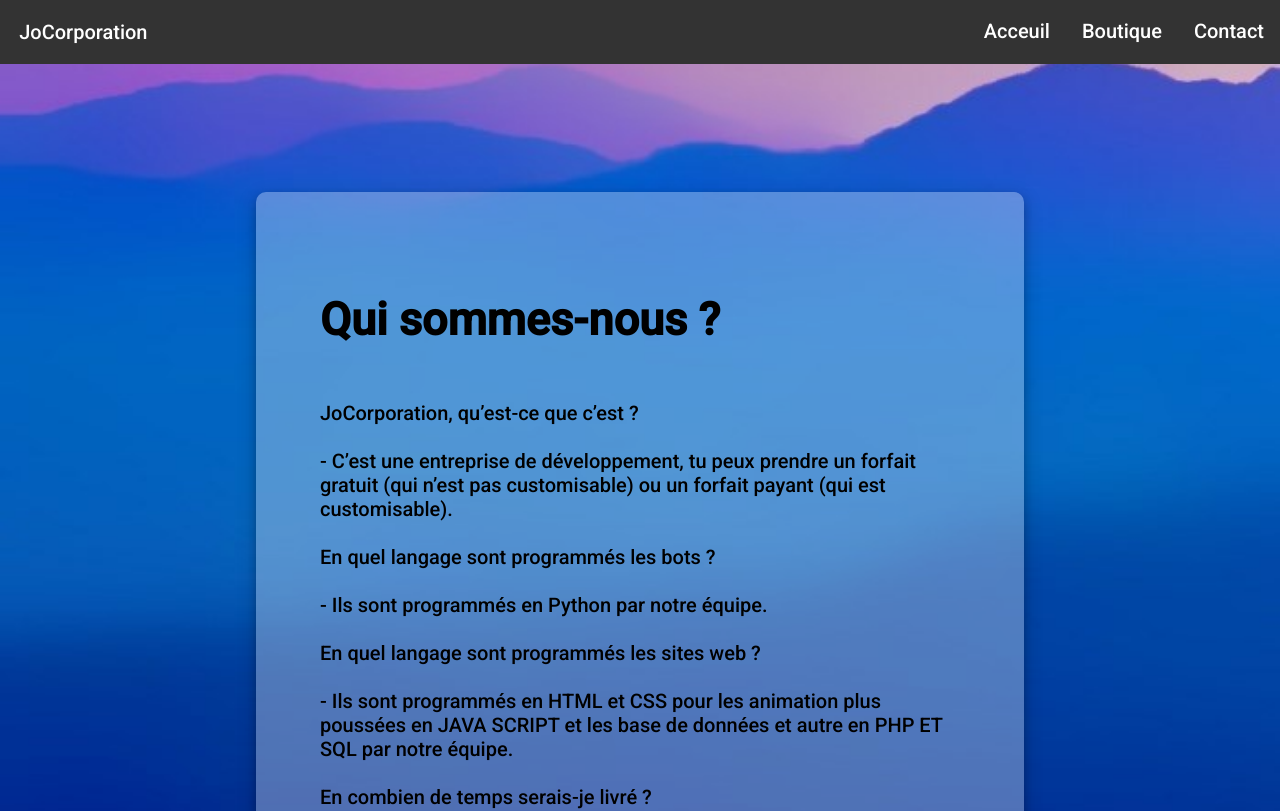
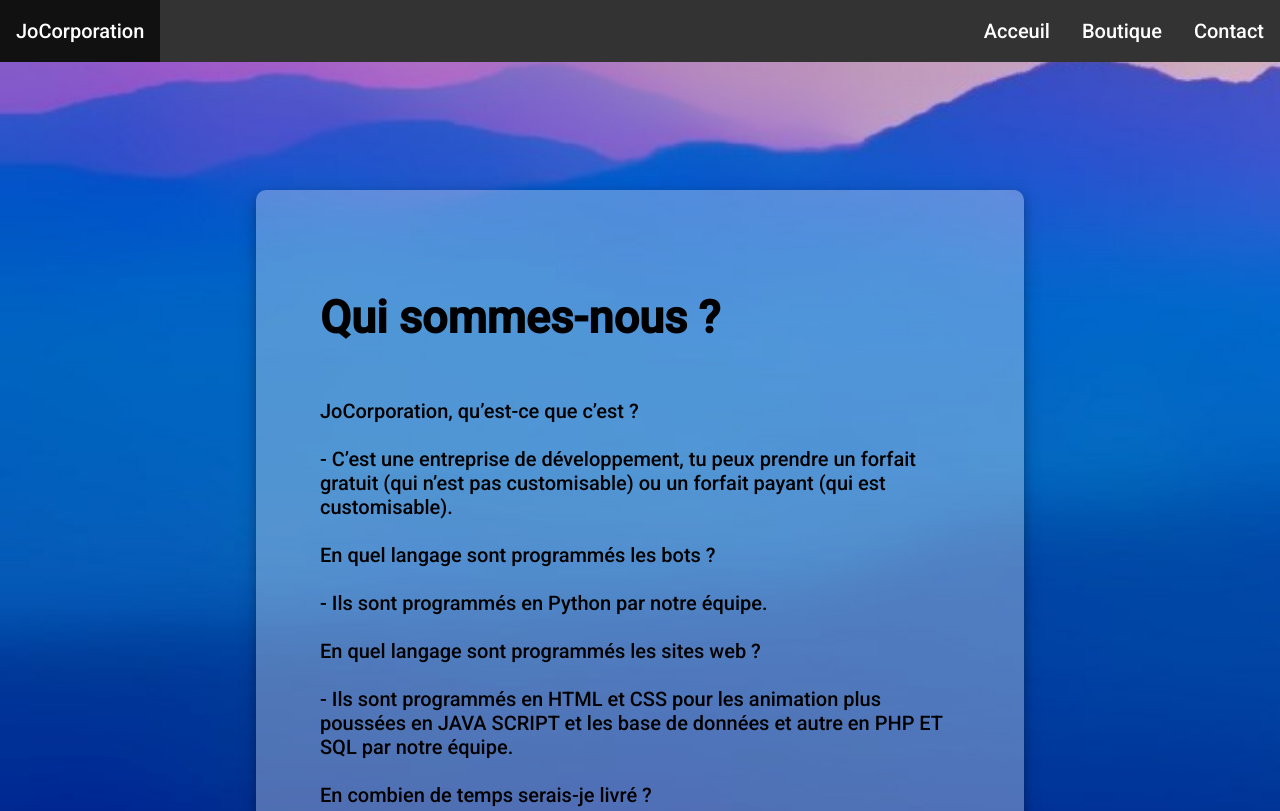
Before and after one commit to JoCorporation/JoCorporation, a plain HTML site: page index.html in a window 1280 px wide. Shown: the top 811 px of the page. Drawn offline with Linux system fonts and the light colour scheme.

Commit message:
Update index.html

```diff
--- a/index.html
+++ b/index.html
@@ -17,7 +17,7 @@
                     <li><a href="https://forms.gle/q8saWTGFL1jb49H76">Contact</a></li>
                     <li><a href="#Boutique">Boutique</a></li>
                     <li><a href="#Acceuil">Acceuil</a></li>
-                    <li style="float:left"><p>JoCorporation</p></li>
+                    <li style="float:left"><a>JoCorporation</a></li>
                 </ul>
 	<scroll-container>
             <scroll-page id="Acceuil">
```
